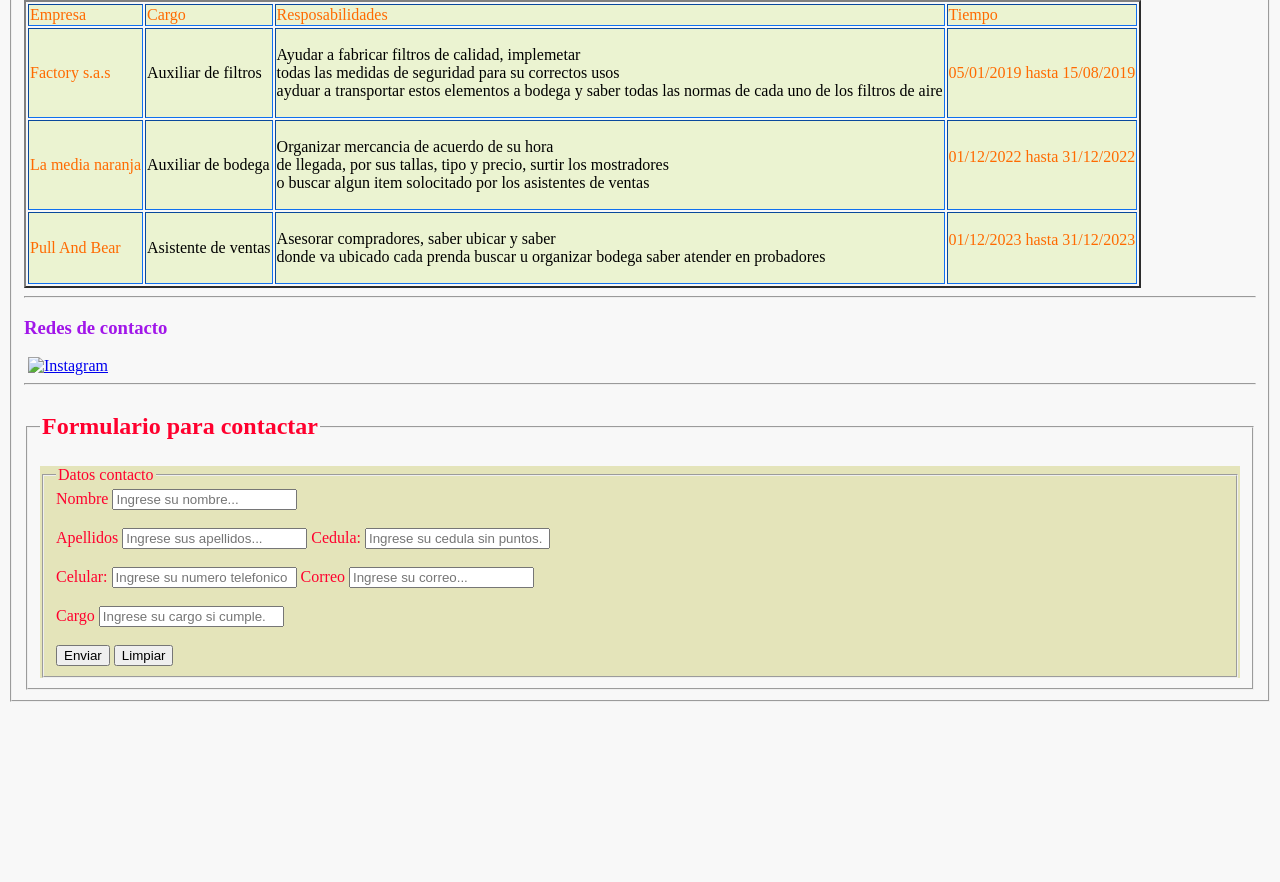
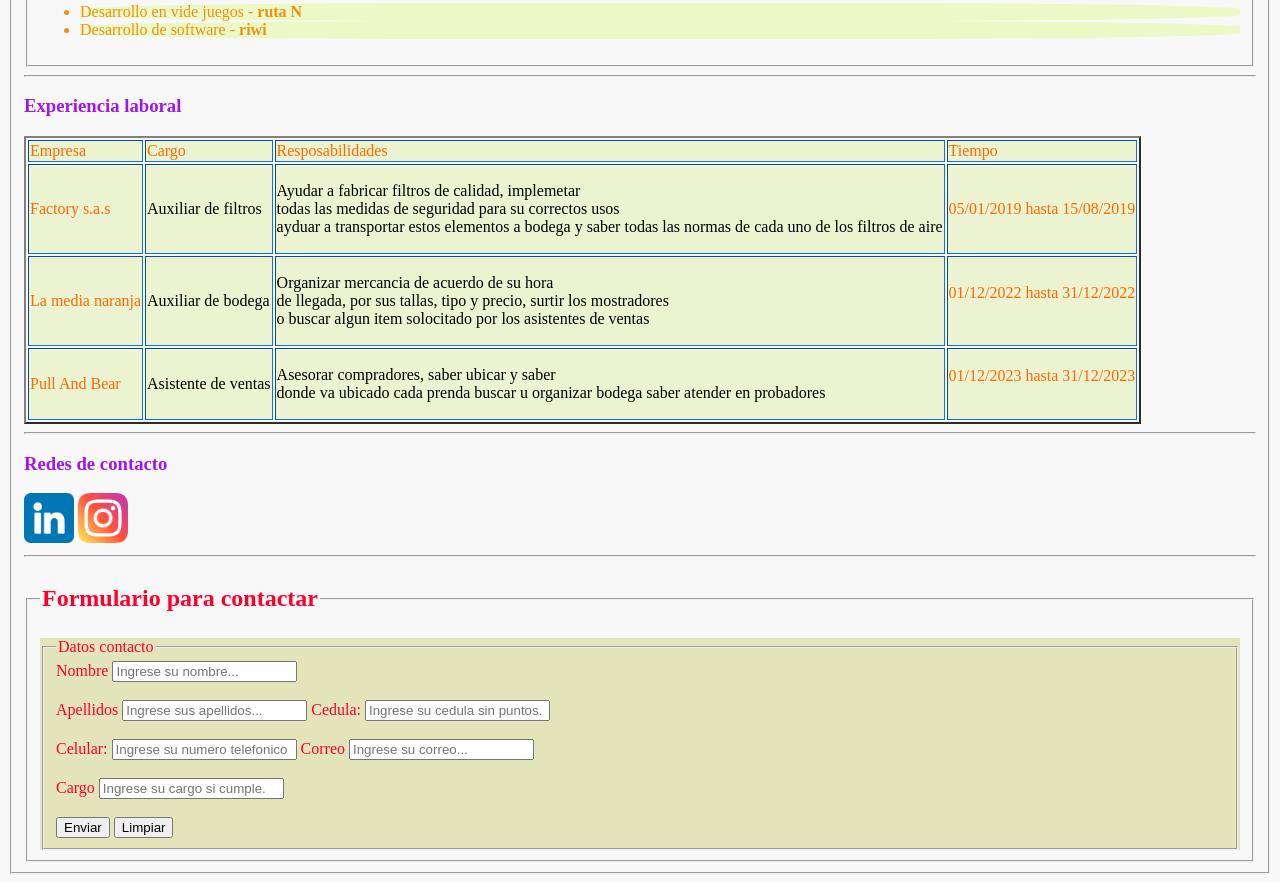
Before and after one commit to Darkot1/HojaVida, a plain HTML site: page index.html in a window 1280 px wide. Shown: the part 875-1757 px from the top of the page. Before the commit the page ends 1585 px from the top, so only its background shows below. Drawn offline with Linux system fonts and the light colour scheme; the site is published under a folder, as on GitHub Pages, so addresses that start at the root find nothing.

Commit message:
Update index.html

```diff
--- a/index.html
+++ b/index.html
@@ -14,7 +14,7 @@
       <h1>Hoja de vida</h1>
       <table border="1">
         <tr>
-          <td style="background-color: cornsilk;"><img width="150" src="/image/person-1824144_640.png" alt="foto">
+          <td style="background-color: cornsilk;"><img width="150" src="image/person-1824144_640.png" alt="foto">
           </td>
         </tr>
       </table>
@@ -144,8 +144,8 @@
       <article>
         <h3>Redes de contacto</h3>
         <a target="_blank" href="https://www.linkedin.com/in/sebastian-undefined-1624832ba/"><img width="50"
-            src="/image/linkedin.png" alt></a>
-        <a target="_blank" href="https://www.instagram.com/sebas_blister/"><img width="50" src="/image/instagram.png" alt="Instagram"></a>
+            src="image/linkedin.png" alt></a>
+        <a target="_blank" href="https://www.instagram.com/sebas_blister/"><img width="50" src="image/instagram.png" alt="Instagram"></a>
       </article>
       <hr>
     </section>
```
